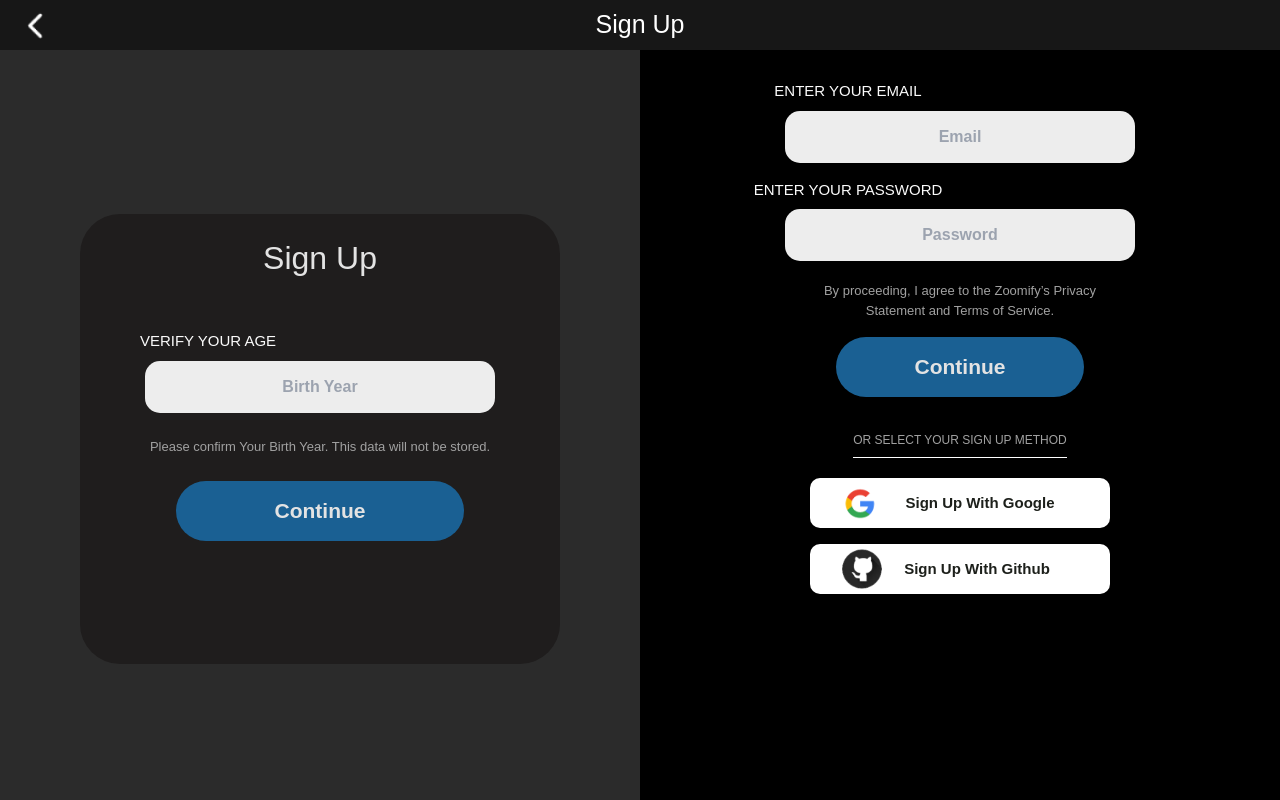
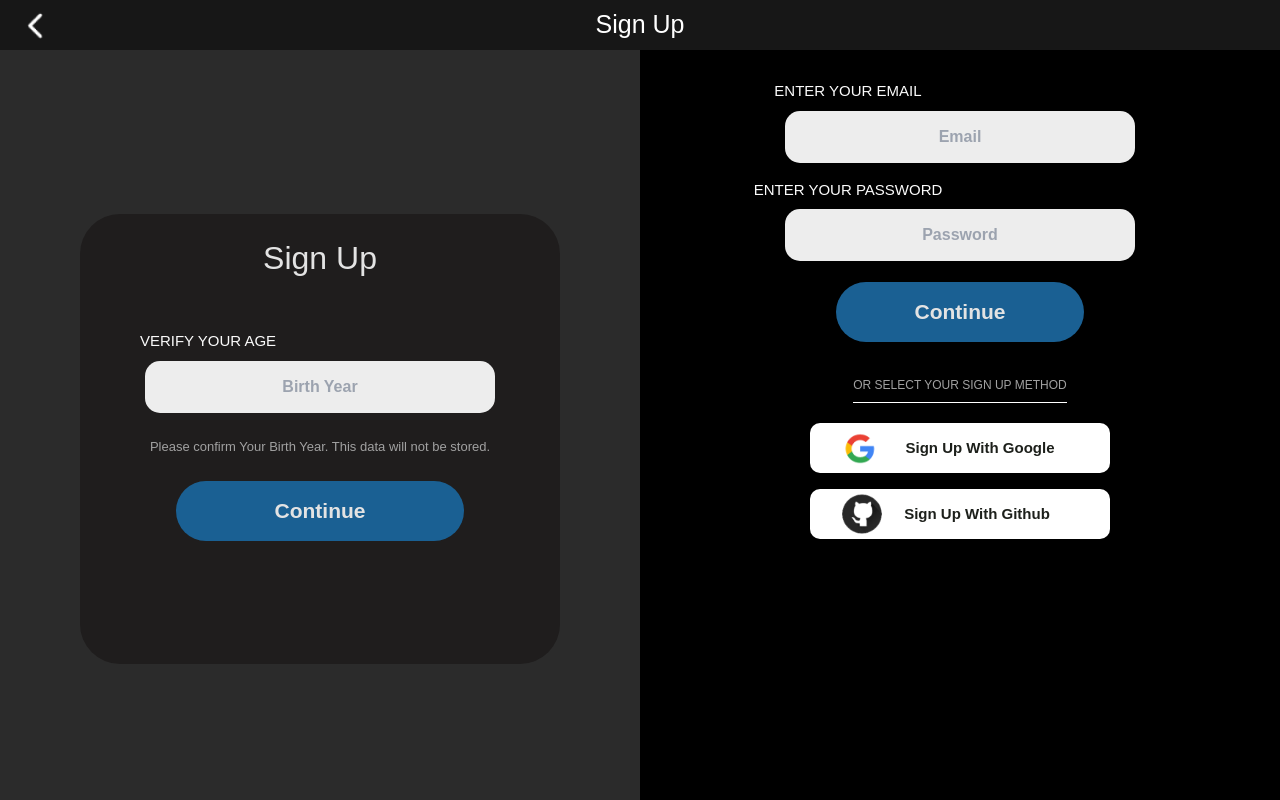
Before and after one commit to Febin-Joseph/zoomify, a React (Create React App) app in the folder client/: page /signup in a window 1280 px wide. Built offline with nearby package versions, Linux system fonts and the light colour scheme.

Commit message:
changed a style

```diff
--- a/client/src/index.css
+++ b/client/src/index.css
@@ -10,7 +10,7 @@ html,
 body {
   margin: 0;
   padding: 0;
-  overflow: hidden;
+  overflow-x: hidden;
 }
 
 * {
--- a/client/src/pages/signup/Rightside.jsx
+++ b/client/src/pages/signup/Rightside.jsx
@@ -23,11 +23,11 @@ const Rightside = ({ value1, logo1, value2, logo2 }) => {
         value={''}
       />
 
-      <div className='flex items-center justify-center'>
+      {/* <div className='flex items-center justify-center'>
         <p className='text-[#A1A1A1] text-[13px] lg:w-[25vw] w-[250px] text-center mt-1 mb-3'>
           By proceeding, I agree to the Zoomify’s Privacy Statement and Terms of Service.
         </p>
-      </div>
+      </div> */}
 
       <div className='mb-8'>
         <MainBtn
```
